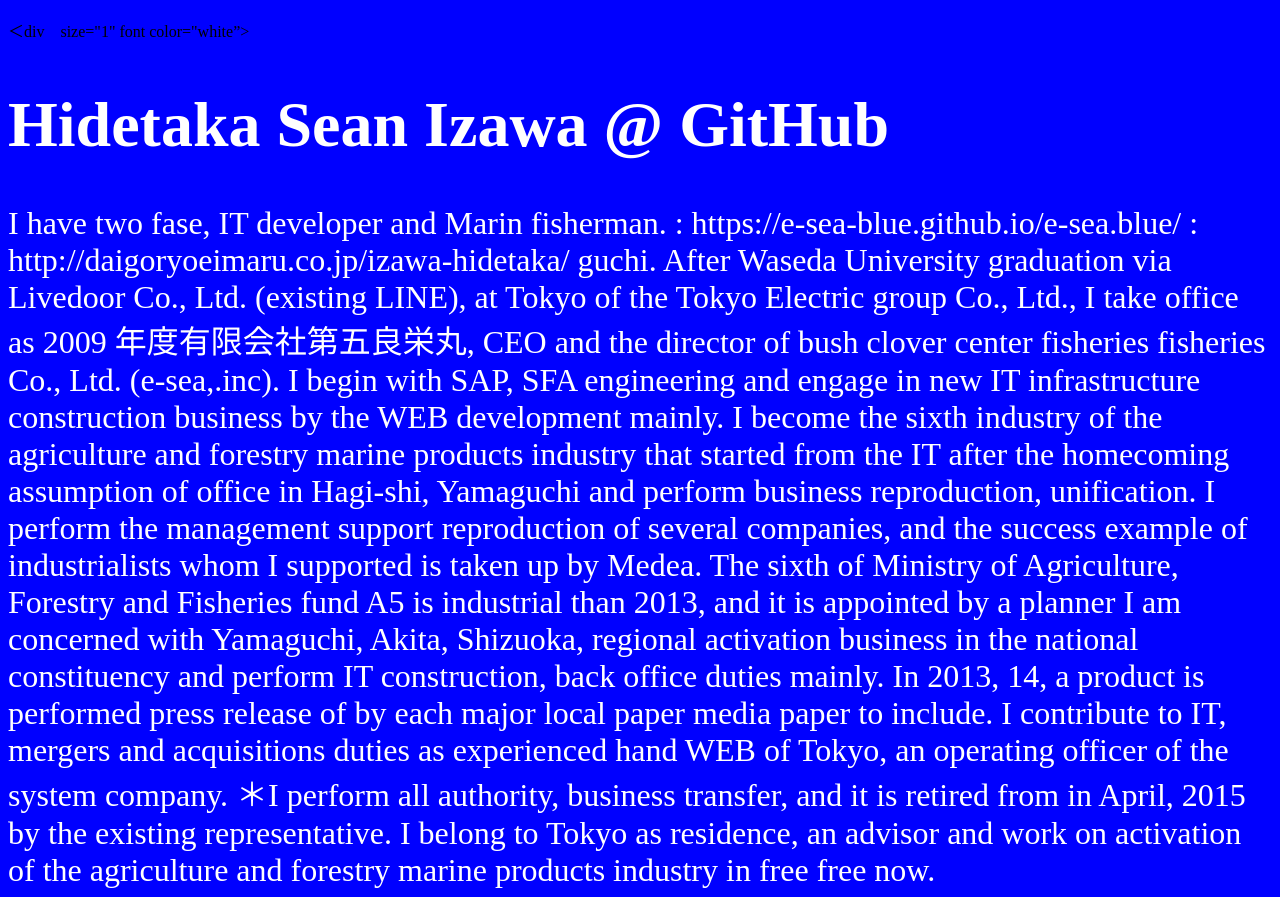
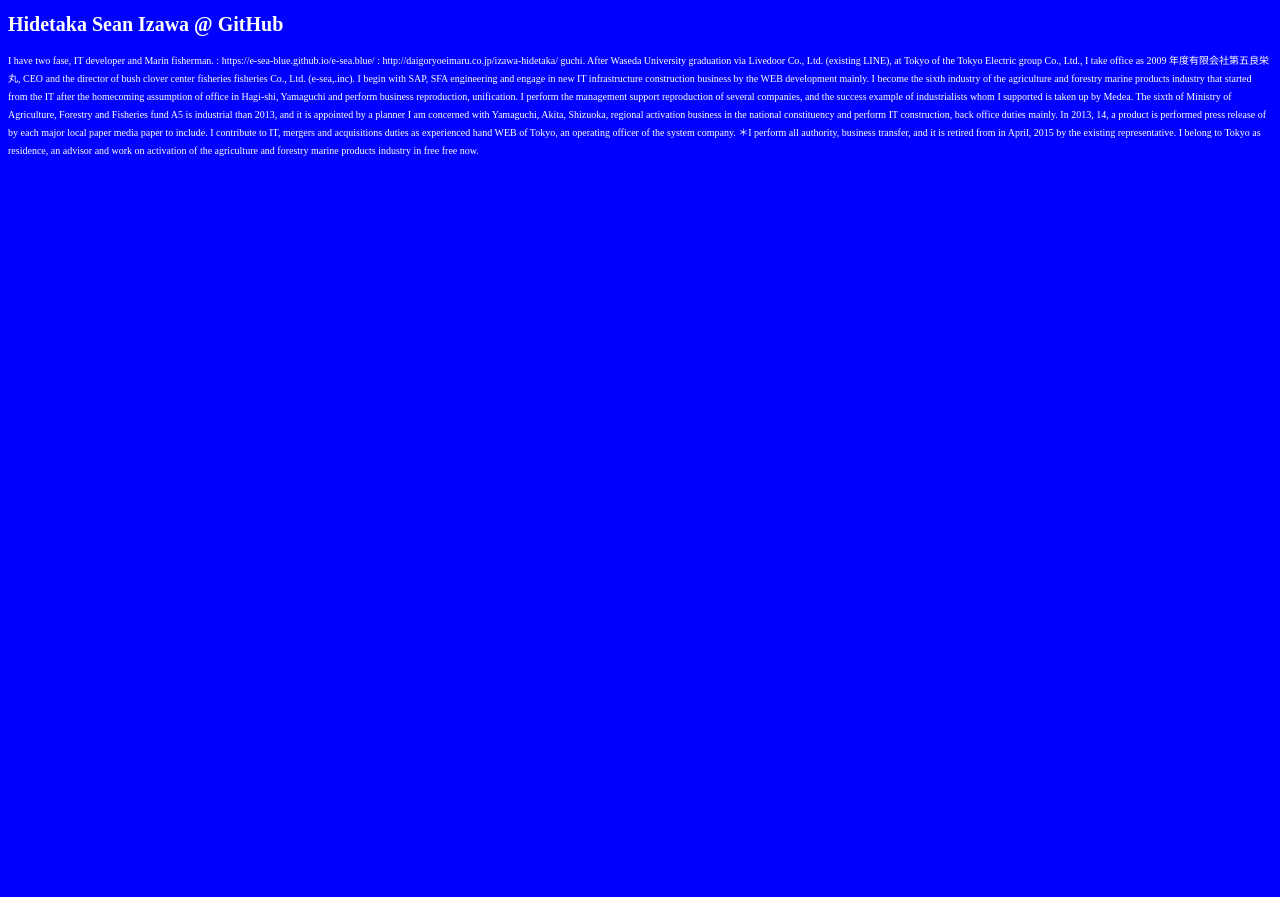
Before and after one commit to e-sea-blue/e-sea.blue, a plain HTML site: page index.html in a window 1280 px wide. After the commit the page ends 800 px from the top, so only its background shows below. Drawn offline with Linux system fonts and the light colour scheme.

Commit message:
Update index.html

```diff
--- a/index.html
+++ b/index.html
@@ -1,8 +1,7 @@
 <!DOCTYPE html>
 <html>
 <body bgcolor="Blue">
- ＜div　size="1" font color="white”>
- <font size="6" color="white">
+ <font size="1" color="white">
  <h1> Hidetaka Sean Izawa @ GitHub </h1>
  I have two fase, IT developer and Marin fisherman.
  : https://e-sea-blue.github.io/e-sea.blue/
@@ -39,6 +38,6 @@
  ＊I perform all authority, business transfer, and it is retired from in April, 2015 by the existing representative.
 
  I belong to Tokyo as residence, an advisor and work on activation of the agriculture and forestry marine products industry in free free now.
-</font></div>
+</font>
 </body>
 </html>
```
